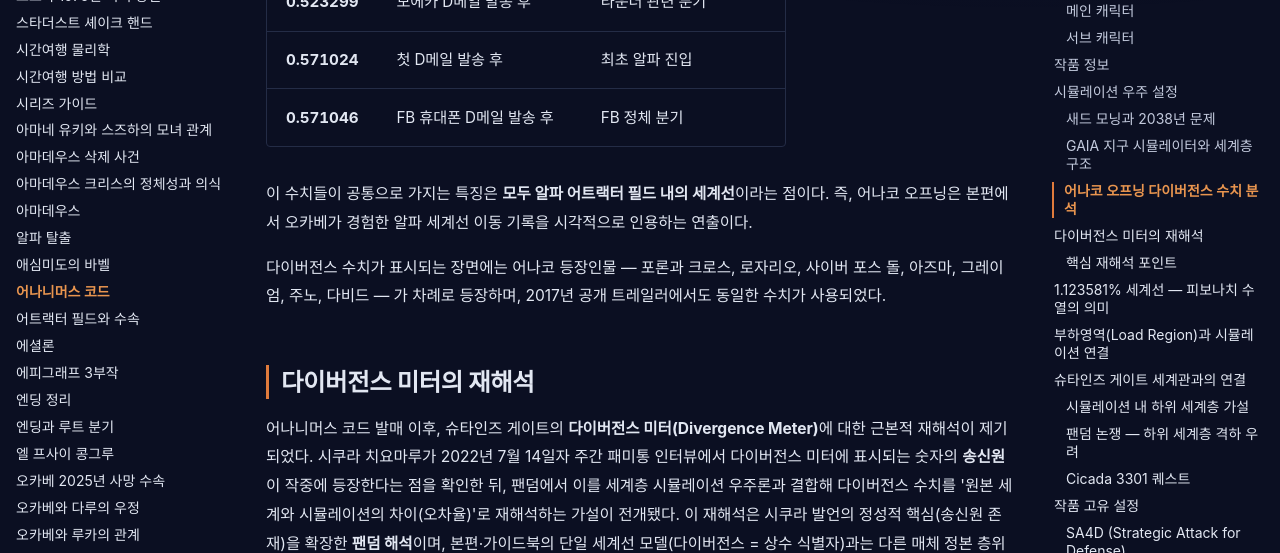
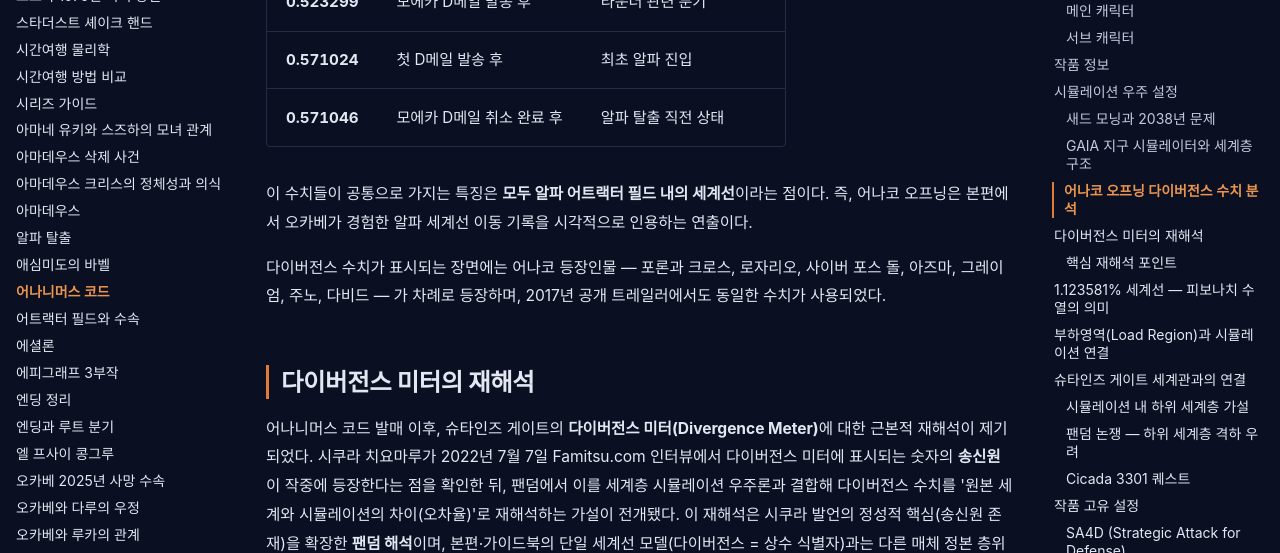
Before and after one commit to sgwiki/sgwiki.github.io, an MkDocs documentation site: the page built from wiki/lore/어나니머스-코드.md, in a window 1280 px wide and 900 px high, scrolled down 3550 px. Shown: the part 152-705 px from the top of the window. Built offline with MkDocs 1.6.1 and Material for MkDocs 9.7.7, drawn with Linux system fonts in a browser that asks for light colours; some web fonts are replaced.

Commit message:
fix(wiki): 어나니머스-코드 — P10 6f66d7c2 패치 적용

```diff
--- a/wiki/lore/어나니머스-코드.md
+++ b/wiki/lore/어나니머스-코드.md
@@ -82,7 +82,7 @@ GAIA는 지구의 모든 물리 법칙을 디지털화하여 완벽히 구현한
 | **0.403431** | 본편 미등장 세계선 | 게임 내에서 관측되지 않음 |
 | **0.523299** | 모에카 D메일 발송 후 | 라운더 관련 분기 |
 | **0.571024** | 첫 D메일 발송 후 | 최초 알파 진입 |
-| **0.571046** | FB 휴대폰 D메일 발송 후 | FB 정체 분기 |
+| **0.571046** | 모에카 D메일 취소 완료 후 | 알파 탈출 직전 상태 |
 
 이 수치들이 공통으로 가지는 특징은 **모두 알파 어트랙터 필드 내의 세계선**이라는 점이다. 즉, 어나코 오프닝은 본편에서 오카베가 경험한 알파 세계선 이동 기록을 시각적으로 인용하는 연출이다.
 
@@ -90,7 +90,7 @@ GAIA는 지구의 모든 물리 법칙을 디지털화하여 완벽히 구현한
 
 ## 다이버전스 미터의 재해석
 
-어나니머스 코드 발매 이후, 슈타인즈 게이트의 **다이버전스 미터(Divergence Meter)**에 대한 근본적 재해석이 제기되었다. 시쿠라 치요마루가 2022년 7월 14일자 주간 패미통 인터뷰에서 다이버전스 미터에 표시되는 숫자의 **송신원**이 작중에 등장한다는 점을 확인한 뒤, 팬덤에서 이를 세계층 시뮬레이션 우주론과 결합해 다이버전스 수치를 '원본 세계와 시뮬레이션의 차이(오차율)'로 재해석하는 가설이 전개됐다. 이 재해석은 시쿠라 발언의 정성적 핵심(송신원 존재)을 확장한 **팬덤 해석**이며, 본편·가이드북의 단일 세계선 모델(다이버전스 = 상수 식별자)과는 다른 매체 정본 층위에 속한다. 자세한 검증 한계는 [다이버전스 표시값의 송신원과 정밀도 한계](다이버전스-표시값-정밀도.md)를 참조할 것.
+어나니머스 코드 발매 이후, 슈타인즈 게이트의 **다이버전스 미터(Divergence Meter)**에 대한 근본적 재해석이 제기되었다. 시쿠라 치요마루가 2022년 7월 7일 Famitsu.com 인터뷰에서 다이버전스 미터에 표시되는 숫자의 **송신원**이 작중에 등장한다는 점을 확인한 뒤, 팬덤에서 이를 세계층 시뮬레이션 우주론과 결합해 다이버전스 수치를 '원본 세계와 시뮬레이션의 차이(오차율)'로 재해석하는 가설이 전개됐다. 이 재해석은 시쿠라 발언의 정성적 핵심(송신원 존재)을 확장한 **팬덤 해석**이며, 본편·가이드북의 단일 세계선 모델(다이버전스 = 상수 식별자)과는 다른 매체 정본 층위에 속한다. 자세한 검증 한계는 [다이버전스 표시값의 송신원과 정밀도 한계](다이버전스-표시값-정밀도.md)를 참조할 것.
 
 ### 핵심 재해석 포인트
 
```
